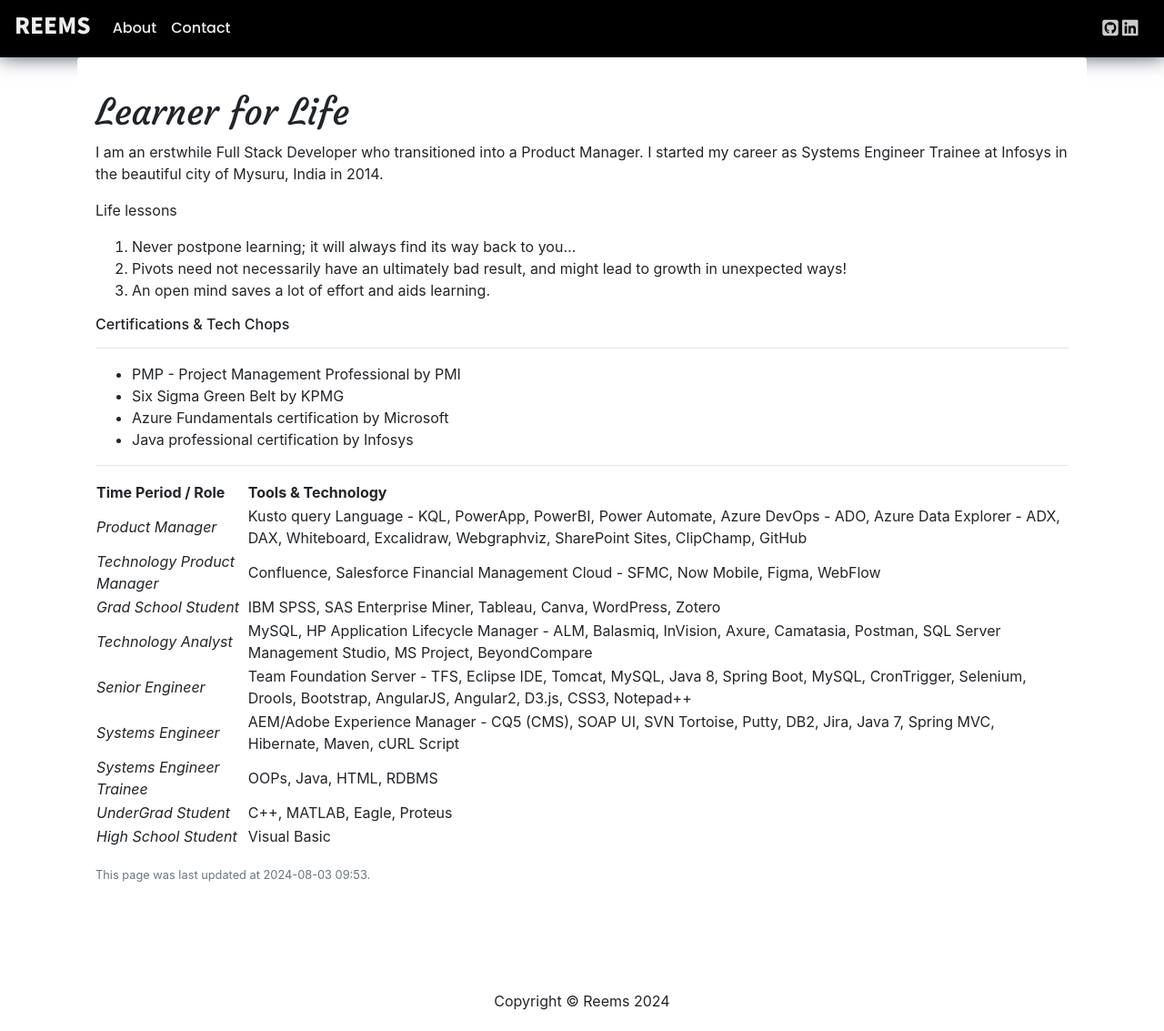
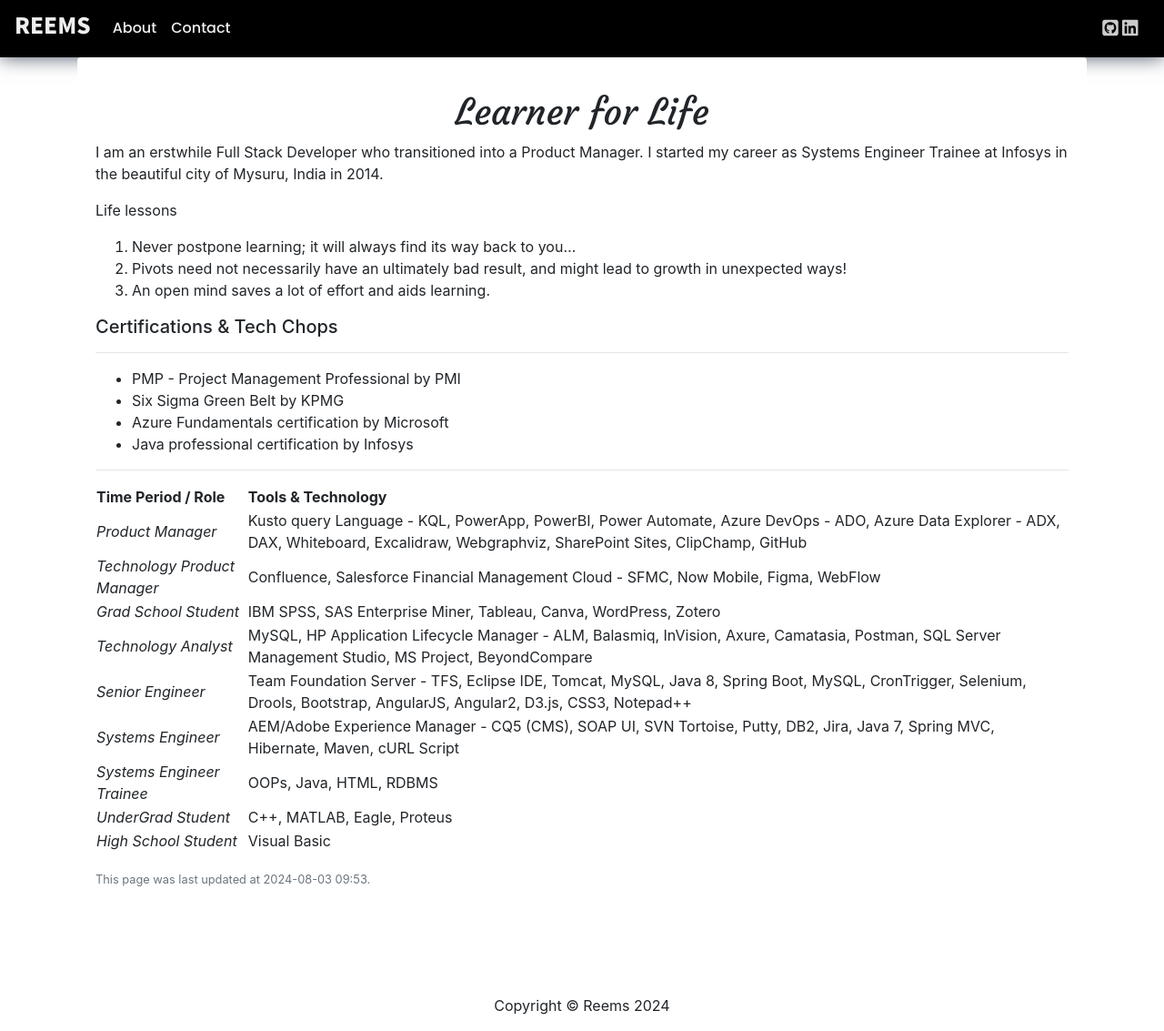
Before and after one commit to reemstk/reemstk.github.io, a Jekyll site: the page built from pages/about.md, in a window 1280 px wide. Shown: the whole page at 91% size. Built offline with Jekyll 4.4.1, drawn with Linux system fonts in a browser that asks for light colours; nearby versions of some CDN libraries; comment, search, counter and statistics services are not loaded.

Commit message:
Update about.md

```diff
--- a/pages/about.md
+++ b/pages/about.md
@@ -7,7 +7,7 @@
 last-updated: 2024-07-26 5:55 PM
 ---
 
-<h1 class="mx-auto" style="font-family:Courgette;">{{ page.description }}</h1>
+<h1 class="mx-auto" style="font-family:Courgette; text-align: center">{{ page.description }}</h1>
 
 
 I am an erstwhile Full Stack Developer who transitioned into a Product Manager. I started my career as Systems Engineer Trainee at Infosys in the beautiful city of Mysuru, India in 2014.
@@ -17,7 +17,7 @@
 > 2. Pivots need not necessarily have an ultimately bad result, and might lead to growth in unexpected ways!
 > 3. An open mind saves a lot of effort and aids learning.
 
-###### Certifications & Tech Chops
+##### Certifications & Tech Chops
 ---
 * PMP - Project Management Professional by PMI
 * Six Sigma Green Belt by KPMG
```
